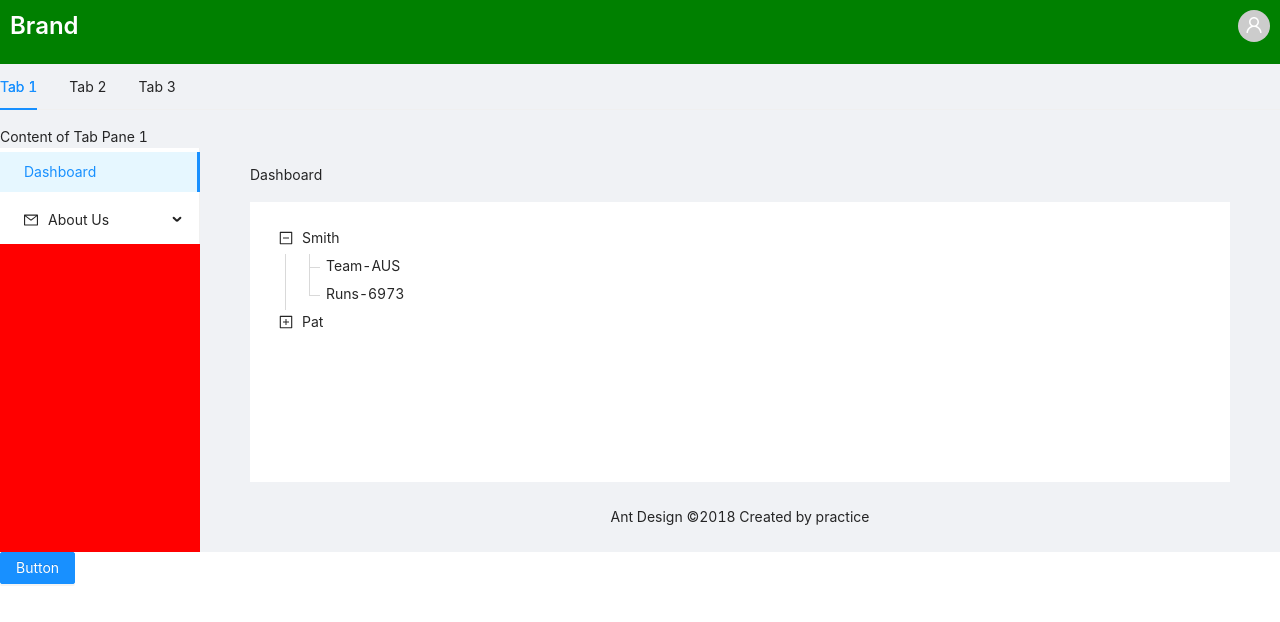
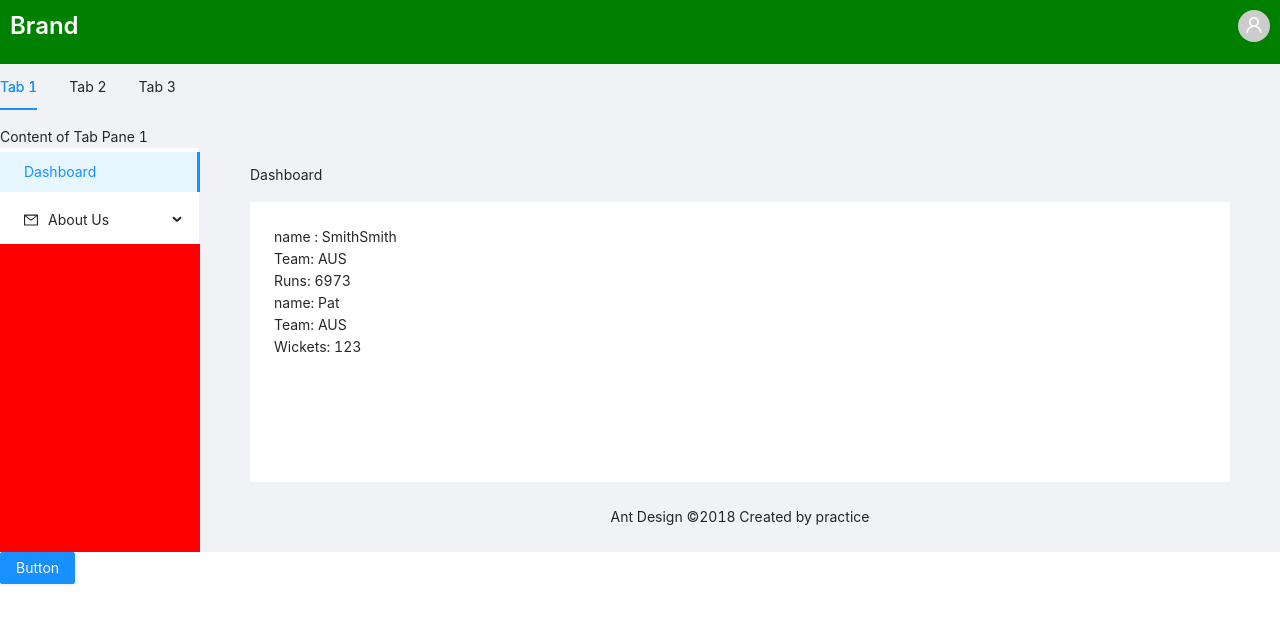
Before and after one commit to binonguyen1090/my-antd-app, a React (Create React App) app: page / in a window 1280 px wide. Shown: the top 622 px of the page. Built offline with nearby package versions, Linux system fonts and the light colour scheme.

Commit message:
inheritance component

```diff
--- a/src/App.js
+++ b/src/App.js
@@ -12,11 +12,9 @@ import {
 } from "@ant-design/icons";
 import  Breadcrumb from 'antd/es/breadcrumb';
 import Tabs from 'antd/es/tabs';
-import Tree from "antd/es/tree";
-import { Batsmen, Bowler } from './Cricketer';
+import { Batsmen, Bowler } from "./Cricketer";
 
 const { TabPane } = Tabs;
-const { TreeNode } = Tree;
 
 
 
@@ -24,8 +22,7 @@ const { Header, Footer, Sider, Content } = Layout;
 
 
 function App() {
-  let bestBatsmen = new Batsmen("Smith", "AUS", 6973);
-  let bestBowler = new Bowler("Pat", "AUS", 123);
+
   return (
     <div className="App">
       <Layout>
@@ -72,32 +69,10 @@ function App() {
                 <Breadcrumb.Item>Dashboard</Breadcrumb.Item>
               </Breadcrumb>
               <div style={{ background: "#fff", padding: 24, minHeight: 280 }}>
-                <Tree key="0" showLine defaultExpandedKeys={["0-0-0"]}>
-                  <TreeNode title={bestBatsmen.getName()} key="0-0-0">
-                    <TreeNode
-                      title={"Team-" + bestBatsmen.getTeamName()}
-                      key="0-0-0-1"
-                      isLeaf
-                    />
-                    <TreeNode
-                      title={"Runs-" + bestBatsmen.getRuns()}
-                      key="0-0-0-2"
-                      isLeaf
-                    />
-                  </TreeNode>
-                  <TreeNode title={bestBowler.getName()} key="0-0-1">
-                    <TreeNode
-                      title={"Team-" + bestBowler.getTeamName()}
-                      key="0-0-1-1"
-                      isLeaf
-                    />
-                    <TreeNode
-                      title={"Runs-" + bestBowler.getWickets()}
-                      key="0-0-1-2"
-                      isLeaf
-                    />
-                  </TreeNode>
-                </Tree>
+
+                <Batsmen name="Smith" team="AUS" runs="6973" />
+                <Bowler name="Pat" team="AUS" wickets="123" />
+
               </div>
             </Content>
             <Footer style={{ textAlign: "center" }}>
--- a/src/Cricketer.js
+++ b/src/Cricketer.js
@@ -1,23 +1,61 @@
-class Cricketer {
-    constructor(name, team){
-        this.name = name;
-        this.team = team;
+import React from 'react'
+
+class Cricketer extends React.Component{
+    constructor(props){
+        super(props);
+        this.state = {
+          name: props.name,
+          team: props.team,
+        };
+
     }
-    getName = () => this.name;
-    getTeamName = () => this.team;
+    getName = () => this.state.name;
+
+    render(){
+        return(
+            <div>
+                <span>Team: {this.state.team}</span>
+            </div>
+        )
+    }
 }
 
 export class Bowler extends Cricketer {
-         constructor(name, team, wickets) {
-           super(name, team);
-           this.wickets = wickets;
+    constructor(props) {
+        super(props);
+        this.state = { ...this.state,
+            wickets: props.wickets }
+        }
+    render () {
+        return (
+          <div>
+            <span>name: {this.getName()}</span>
+            {super.render()}
+            <span>Wickets: {this.state.wickets}</span>
+          </div>
+        );
+    }
+}
+export class Batsmen extends Cricketer {
+         constructor(props) {
+           super(props);
+           this.state = { ...this.state, runs: props.runs };
          }
-         getWickets = () => this.wickets;
+         render() {
+           return (
+             <div>
+               <span>name : {this.getName()}</span>
+               {this.getName()}
+               {super.render()}
+               <span>Runs: {this.state.runs}</span>
+             </div>
+           );
+         }
        }
-export class Batsmen extends Cricketer {
-         constructor(name, team, runs) {
-           super(name, team);
-           this.runs = runs;
-         }
-         getRuns = () => this.runs;
-       }
+// export class Batsmen extends Cricketer {
+//          constructor(name, team, runs) {
+//            super(name, team);
+//            this.runs = runs;
+//          }
+//          getRuns = () => this.runs;
+//        }
```
